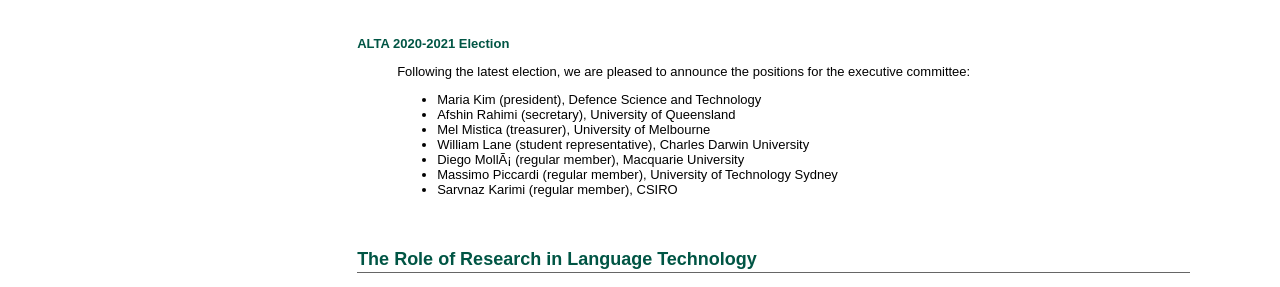
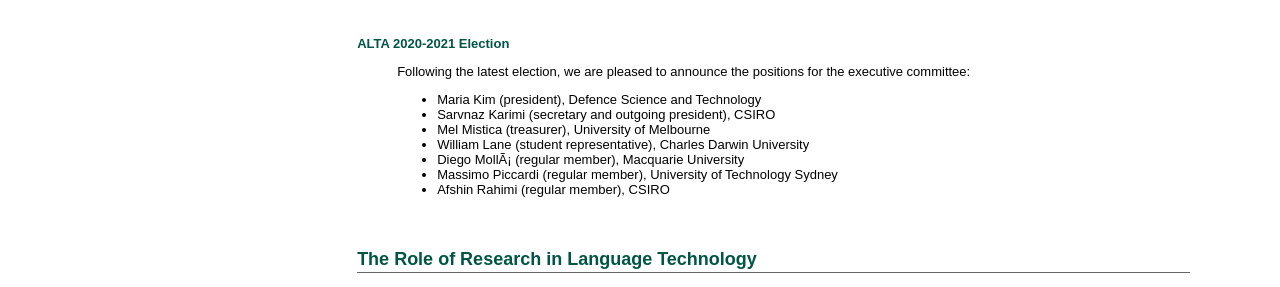
Before and after one commit to altaexec/alta-website, a Jekyll site: the page built from index.html, in a window 1280 px wide. Shown: the part 419-706 px from the top of the page. Built offline with Jekyll 4.4.1, drawn with Linux system fonts in a browser that asks for light colours; comment, search, counter and statistics services are not loaded.

Commit message:
update alta positions

```diff
--- a/index.html
+++ b/index.html
@@ -38,12 +38,12 @@
             Following the latest election, we are pleased to announce the positions for the executive committee:</p>
         <ul>
             <li>Maria Kim         (president),                    Defence Science and Technology</li>
-            <li>Afshin Rahimi     (secretary), University of Queensland</li>
+            <li>Sarvnaz Karimi     (secretary and outgoing president), CSIRO</li>
             <li>Mel Mistica   (treasurer),                     University of Melbourne</li>
             <li>William Lane     (student representative),        Charles Darwin University</li>
             <li>Diego Mollá        (regular member),                Macquarie University</li>
             <li>Massimo Piccardi        (regular member),                University of Technology Sydney</li>
-            <li>Sarvnaz Karimi        (regular member),                CSIRO</li>
+            <li>Afshin Rahimi        (regular member),                CSIRO</li>
         </ul>
         <br>
     </dd>
```
